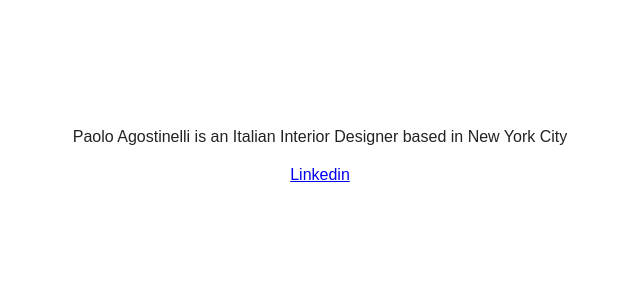
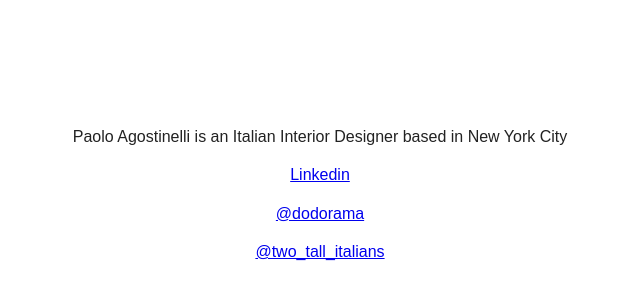
Before and after one commit to dodorama/dodorama.github.io, a plain HTML site: page index.html in a window 1280 px wide. Shown: the part 194-494 px from the top of the page, without its empty margins (320-960 px from the left). Drawn offline with Linux system fonts and the light colour scheme.

Commit message:
Update index.html
added Instagram

```diff
--- a/index.html
+++ b/index.html
@@ -13,9 +13,7 @@
   –––––––––––––––––––––––––––––––––––––––––––––––––– -->
   <meta name="viewport" content="width=device-width, initial-scale=1">
 
-  <!-- FONT
-  –––––––––––––––––––––––––––––––––––––––––––––––––– -->
-  <link href="//fonts.googleapis.com/css?family=Raleway:400,300,600" rel="stylesheet" type="text/css">
+
 
   <!-- CSS
   –––––––––––––––––––––––––––––––––––––––––––––––––– -->
@@ -34,6 +32,8 @@
   <div class="container" style="text-align:center;margin-top:25%">
         <p>Paolo Agostinelli is an Italian Interior Designer based in New York City</p>
       <p><a href="https://www.linkedin.com/in/paolo-agostinelli-11728041/">Linkedin</a></p>
+      <p><a href="https://www.instagram.com/dodorama">@dodorama</a></p>
+      <p><a href="https://www.instagram.com/two_tall_italians/">@two_tall_italians</a></p>
   </div>
 
 <!-- End Document
```
